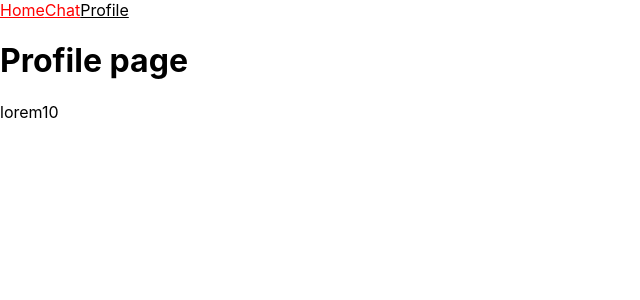
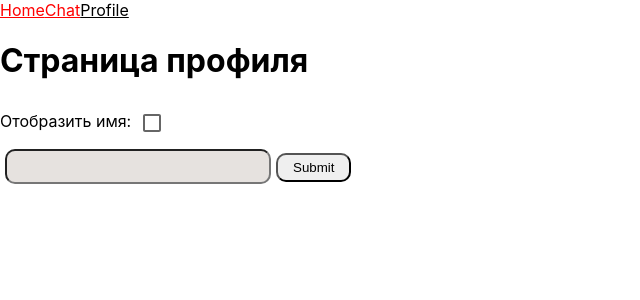
Before and after one commit to AnnaVishnyakova/React_2.0, a React (Create React App) app: page /profile in a window 1280 px wide. Shown: the top 300 px of the page, without its empty margins (0-640 px from the left). Built offline with nearby package versions, Linux system fonts and the light colour scheme.

Commit message:
lesson5 profile version

```diff
--- a/package.json
+++ b/package.json
@@ -12,8 +12,10 @@
     "prop-types": "^15.8.1",
     "react": "^17.0.2",
     "react-dom": "^17.0.2",
+    "react-redux": "^7.2.6",
     "react-router-dom": "^6.2.1",
     "react-scripts": "5.0.0",
+    "redux": "^4.1.2",
     "web-vitals": "^2.1.4"
   },
   "scripts": {
--- a/src/App.js
+++ b/src/App.js
@@ -1,4 +1,6 @@
 import { Router } from "react-router-dom";
+
+
 
   const App=()=><Router />
 
--- /dev/null
+++ b/src/components/ChatList/ChatItem.js
@@ -0,0 +1,15 @@
+import { ListItem, ListItemButton, ListItemText } from "@mui/material"
+import { Link } from "react-router-dom"
+
+export const ChatItem =({chat,delChat})=>{
+    return (
+        <Link key={chat.id} to={`/chats/${chat.id}`}>
+                 < ListItem disablePadding >
+                    <ListItemButton>
+                        <ListItemText primary={chat.nameChat} />
+                        <button onClick={()=>delChat(chat.id)}>del</button>
+                    </ListItemButton>
+                </ListItem>
+        </Link>
+    )
+}
--- /dev/null
+++ b/src/components/ChatList/DeleteButton.js
@@ -0,0 +1,3 @@
+export const DeleteButton =()=>{
+
+}
--- a/src/components/ChatList/index.js
+++ b/src/components/ChatList/index.js
@@ -8,6 +8,7 @@ import {
 
 import { Link,Outlet } from 'react-router-dom';
 import { FormMui } from '../FormMui';
+import { ChatItem } from './ChatItem';
 
 
 
@@ -17,16 +18,9 @@ export const ChatList =({chats,onAddChat,delChat})=>{
 return(
     <div  className='chat-list'>
         < List >
-            {chats.map((chat)=>(
-                <Link key={chat.id} to={`/chats/${chat.id}`}>
-                 < ListItem disablePadding >
-                    <ListItemButton>
-                        <ListItemText primary={chat.nameChat} />
-                        <button onClick={()=>delChat(chat.id)}>del</button>
-                    </ListItemButton>
-                </ListItem>
-                </Link>
-            ))}
+            {chats.map((chat)=>
+              <ChatItem chat={chat} delChat={delChat}/>
+            )}
         </List>
         <FormMui  onSubmit={onAddChat}/>
     </div>
--- a/src/pages/ProfilePage.js
+++ b/src/pages/ProfilePage.js
@@ -1,10 +1,36 @@
+import { Checkbox } from "@mui/material";
+import { useDispatch, useSelector } from "react-redux"
+import { changeShowName, CHANGE_NAME } from "../store/profile/action";
+import {Form} from '../components/Form'
+
 export const ProfilePage=()=>{
+    const dispatch =useDispatch();
+     const { showName, name } = useSelector((state) => state);
+
+    const handleChangeShowName =()=>{
+        dispatch(changeShowName)
+
+    }
+
+    const handleChangeName = (text) => {
+        dispatch({
+            type: CHANGE_NAME,
+            payload: text,
+        });
+    };
+
     return (
         <div>
-            <h1>Profile page</h1>
+            <h1>Страница профиля</h1>
             <p>
-                lorem10
+               {showName && <span>{name}</span>}
             </p>
+            <div>
+        <span>Отобразить имя:</span>
+        <Checkbox onClick={handleChangeShowName} />
+
+      </div>
+      <Form onSubmit={handleChangeName} />
         </div>
     )
 }
--- /dev/null
+++ b/src/store/index.js
@@ -0,0 +1,4 @@
+import {createStore} from 'redux';
+import { profileReducer } from "./profile/reducer";
+
+export const store = createStore (profileReducer,window.__REDUX_DEVTOOLS_EXTENSION__&& window.__REDUX_DEVTOOLS_EXTENSION__());
--- /dev/null
+++ b/src/store/profile/action.js
@@ -0,0 +1,7 @@
+export const CHANGE_SHOW_NAME ='PROFILE::CHANGE_SHOW_NAME';
+export const CHANGE_NAME = "PROFILE::CHANGE_NAME";
+
+export const changeShowName ={
+    type: CHANGE_SHOW_NAME,
+
+}
--- /dev/null
+++ b/src/store/profile/reducer.js
@@ -0,0 +1,25 @@
+import { CHANGE_NAME,CHANGE_SHOW_NAME } from "./action";
+
+const initialState = {
+    name: 'Default',
+    showName: false
+}
+
+export const profileReducer =(state=initialState,action)=>{
+    switch (action.type){
+        case CHANGE_SHOW_NAME:{
+            return{
+                ...state,
+                showName:!state.showName
+            }
+        }
+        case CHANGE_NAME: {
+                return {
+                    ...state,
+                    name: action.payload,
+                }
+        }
+        default:
+            return state;
+    }
+}
```
Also changed, not shown: src/index.js (+9 -1 lines), 1 other file (tests, documents, lock files or other folders).
